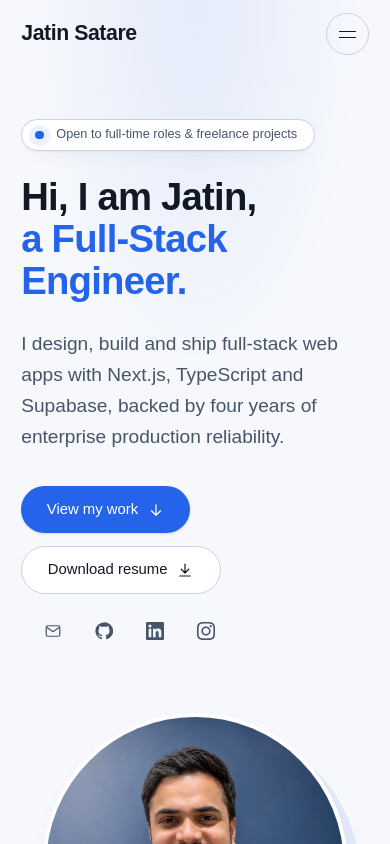
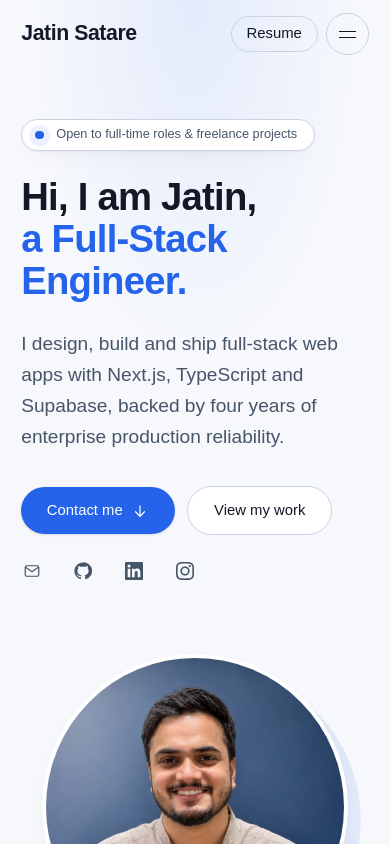
Before and after one commit to JatinSatare24/ModernPortfolio, a Next.js app: page / in a window 390 px wide. Shown: the top 844 px of the page. Built offline with nearby package versions, Linux system fonts and the light colour scheme; a web font is replaced by a local one.

Commit message:
feat(hero): Contact me as primary CTA, resume in header, freelance-first contact copy, Vercel URL and new meta description

```diff
--- a/content/site.ts
+++ b/content/site.ts
@@ -21,12 +21,12 @@ export const site = {
 
   // The public address of the website (used for SEO, sitemap and share previews).
   // Update this if you buy a custom domain.
-  url: "https://jatinsatareportfolio.netlify.app",
+  url: "https://jatinsatare.vercel.app",
 
   // Search-engine / share-preview text
   title: "Jatin Satare | Full-Stack Engineer",
   description:
-    "Full-Stack Engineer with 4 years of production experience. I build fast, reliable, production-ready web apps, from database to UI. Open to full-time roles and freelance projects.",
+    "Full-Stack Engineer who builds fast, reliable websites, online stores and web apps from idea to launch. Open to freelance projects and full-time roles.",
 
   // Resume file. To replace it, overwrite the PDF in public/resume/ (same name).
   resume: {
@@ -44,15 +44,16 @@ export const site = {
       "I build fast, reliable, production-ready web apps, from database to UI.",
     // Small card on the corner of your photo in the hero
     photoBadge: { value: "4 years", label: "Production experience" },
-    primaryCta: "View my work",
-    secondaryCta: "Download resume",
+    primaryCta: "Contact me",
+    secondaryCta: "View my work",
     availability: "Open to full-time roles & freelance projects",
   },
 
   contact: {
-    heading: "Let's build something reliable.",
-    intro:
-      "Hiring for a Full-Stack or Frontend role, or have a project that needs an engineer who owns it end to end? Send me a message and I will get back to you.",
+    heading: "Need a website or app? Let's talk.",
+    intro: "Tell me what you're building and I'll get back to you.",
+    rolesLine:
+      "Hiring for a Full-Stack or Frontend role? I'd love to hear about it.",
     email: "jatinsatare@gmail.com",
   },
 };
@@ -94,6 +95,7 @@ export const moreOnGithub = {
 // Navigation links (id must match the section id on the page).
 export const navItems = [
   { id: "about", label: "About" },
+  { id: "services", label: "Services" },
   { id: "work", label: "Work" },
   { id: "experience", label: "Experience" },
   { id: "skills", label: "Skills" },
--- a/src/components/layout/Nav.tsx
+++ b/src/components/layout/Nav.tsx
@@ -104,7 +104,7 @@ export default function Nav() {
             <a
               href={site.resume.href}
               download={site.resume.downloadName}
-              className="hidden rounded-full border border-line-strong px-4 py-2 text-sm text-fg transition-colors hover:border-accent/60 hover:text-accent sm:inline-block"
+              className="inline-block rounded-full border border-line-strong px-3.5 py-1.5 text-sm text-fg transition-colors hover:border-accent/60 hover:text-accent sm:px-4 sm:py-2"
             >
               Resume
             </a>
@@ -167,13 +167,6 @@ export default function Nav() {
                   </m.li>
                 ))}
               </ul>
-              <a
-                href={site.resume.href}
-                download={site.resume.downloadName}
-                className="mt-8 inline-block rounded-full border border-line-strong px-5 py-3 text-sm text-fg"
-              >
-                Download resume
-              </a>
             </nav>
           </m.div>
         )}
--- a/src/components/sections/Contact.tsx
+++ b/src/components/sections/Contact.tsx
@@ -66,6 +66,9 @@ export default function Contact() {
             <p className="mt-6 max-w-md text-lg leading-relaxed text-muted">
               {contact.intro}
             </p>
+            <p className="mt-3 max-w-md leading-relaxed text-muted">
+              {contact.rolesLine}
+            </p>
 
             <ul className="mt-10 space-y-1">
               <Method
--- a/src/components/sections/Hero.tsx
+++ b/src/components/sections/Hero.tsx
@@ -3,7 +3,7 @@ import { site, socials } from "@content/index";
 import Container from "@/components/layout/Container";
 import AnchorLink from "@/components/motion/AnchorLink";
 import { primaryClass, secondaryClass } from "@/components/ui/Buttons";
-import { ArrowDown, Download, Github, Instagram, Linkedin, Mail } from "@/components/ui/Icons";
+import { ArrowDown, Github, Instagram, Linkedin, Mail } from "@/components/ui/Icons";
 
 const socialIcons: Record<string, React.ReactNode> = {
   GitHub: <Github />,
@@ -48,20 +48,14 @@ export default function Hero() {
               className="hero-rise mt-8 flex flex-wrap items-center gap-3 sm:mt-10"
               style={{ "--d": 0.4 } as React.CSSProperties}
             >
-              <AnchorLink to="work" className={primaryClass}>
+              <AnchorLink to="contact" className={primaryClass}>
                 {hero.primaryCta}
                 <ArrowDown />
               </AnchorLink>
-              <a
-                href={site.resume.href}
-                download={site.resume.downloadName}
-                className={secondaryClass}
-              >
+              <AnchorLink to="work" className={secondaryClass}>
                 {hero.secondaryCta}
-                <Download />
-              </a>
-
-              <ul className="ml-2 flex items-center gap-1">
+              </AnchorLink>
+              <ul className="-ml-3 flex items-center gap-1 sm:ml-2">
                 <li>
                   <a
                     href={`mailto:${site.contact.email}`}
```
